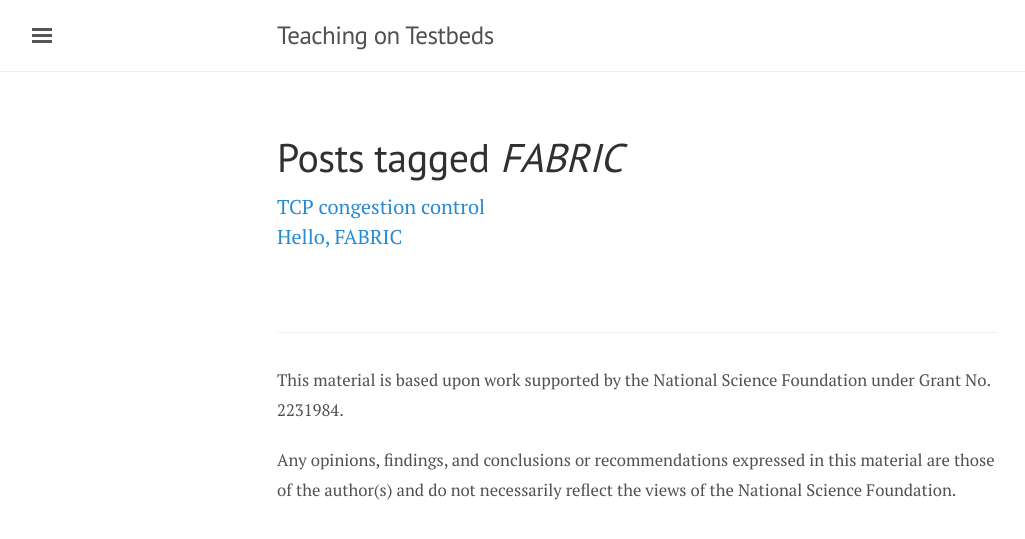
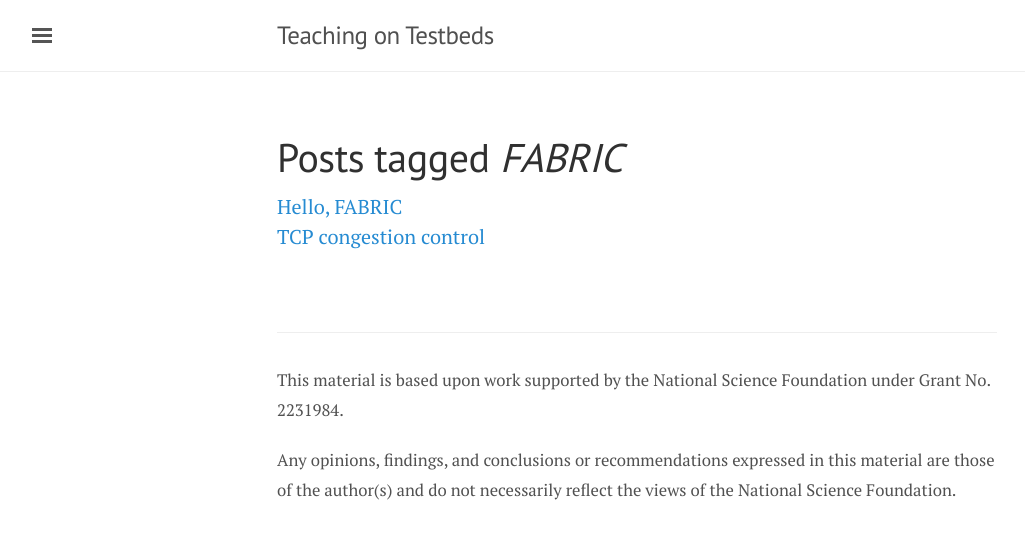
Before and after one commit to teaching-on-testbeds/teaching-on-testbeds.github.io, a Jekyll site: the page built from tag/fabric.md, in a window 1280 px wide. Shown: the top 539 px of the page, without its empty margins (3-1028 px from the left). Built offline with Jekyll 4.4.1, drawn with Linux system fonts in a browser that asks for light colours.

```diff
--- a/_layouts/posts_by_tag.html
+++ b/_layouts/posts_by_tag.html
@@ -9,7 +9,7 @@ layout: default
 <div class="page">
   <h1 class="page-title">{{ post_tagged_message }}</h1>
     {% if site.tags[page.tag] %}
-      {% for post in site.tags[page.tag] reversed %}
+      {% for post in site.tags[page.tag] %}
         <a href="{{ site.baseurl }}{{ post.url }}">{{ post.title }}</a><br />
       {% endfor %}
     {% else %}
```
